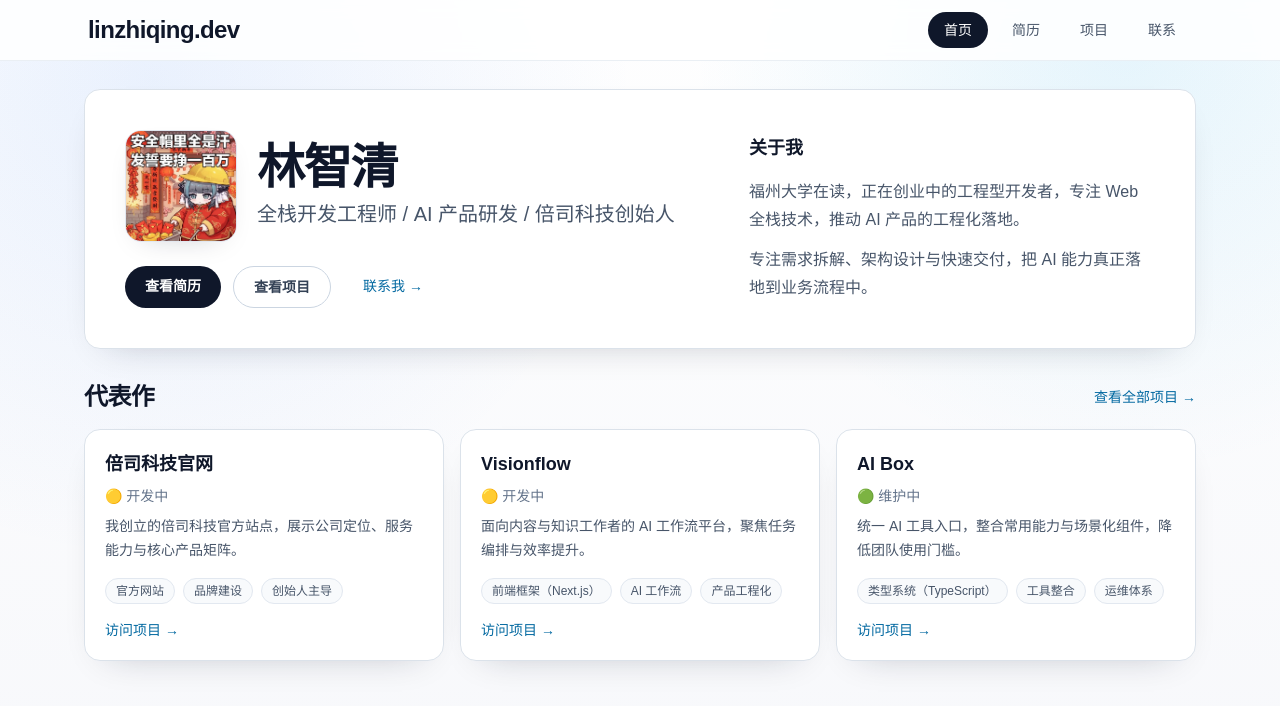
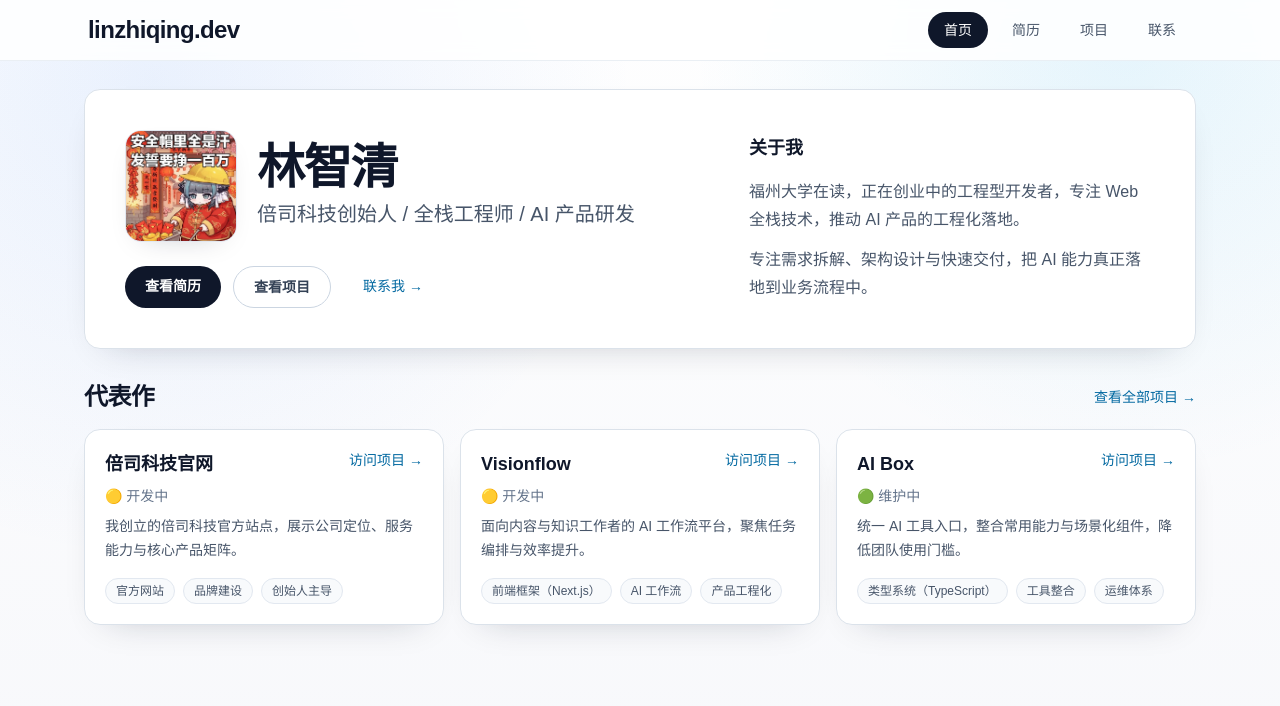
Before and after one commit to xiaolinbenben/linzhiqing.dev, a Next.js app: page / in a window 1280 px wide. Shown: the top 706 px of the page. Built offline with nearby package versions, Linux system fonts and the light colour scheme.

Commit message:
fix: 调整个人简介中的头衔顺序，优化描述的清晰度

```diff
--- a/src/app/page.tsx
+++ b/src/app/page.tsx
@@ -84,7 +84,17 @@ export default function HomePage() {
               style={{ animationDelay: `${index * 80}ms` }}
             >
               <div className="space-y-2">
-                <h3 className="text-lg font-semibold text-slate-900 dark:text-white">{project.title}</h3>
+                <div className="flex items-start justify-between gap-3">
+                  <h3 className="text-lg font-semibold text-slate-900 dark:text-white">{project.title}</h3>
+                  <Link
+                    href={project.url}
+                    target="_blank"
+                    rel="noreferrer"
+                    className="shrink-0 text-sm font-medium text-sky-700 transition hover:text-sky-800 dark:text-sky-300 dark:hover:text-sky-200"
+                  >
+                    访问项目 →
+                  </Link>
+                </div>
                 <p className="text-sm text-slate-500 dark:text-slate-400">{project.status}</p>
                 <p className="text-sm leading-6 text-slate-600 dark:text-slate-300">{project.summary}</p>
               </div>
@@ -98,14 +108,6 @@ export default function HomePage() {
                   </span>
                 ))}
               </div>
-              <Link
-                href={project.url}
-                target="_blank"
-                rel="noreferrer"
-                className="text-sm font-medium text-sky-700 transition hover:text-sky-800 dark:text-sky-300 dark:hover:text-sky-200"
-              >
-                访问项目 →
-              </Link>
             </article>
           ))}
         </div>
--- a/src/data/profile.ts
+++ b/src/data/profile.ts
@@ -195,8 +195,8 @@ export const projectGroups: Record<ProjectCategoryId, ProjectItem[]> = {
 
 export const profile = {
   name: "林智清",
-  headline: "全栈开发工程师 / AI 产品研发 / 倍司科技创始人",
-  headlineOptions: ["全栈开发工程师", "AI 产品研发", "倍司科技创始人"],
+  headline: "倍司科技创始人 / 全栈工程师 / AI 产品研发",
+  headlineOptions: ["倍司科技创始人", "全栈工程师", "AI 产品研发"],
   seoDescription: "林智清的个人官网，聚焦全栈开发、AI 产品研发与创业实践。",
   bio: [
     "福州大学在读，正在创业中的工程型开发者，专注 Web 全栈技术，推动 AI 产品的工程化落地。",
@@ -234,7 +234,7 @@ export const profile = {
     overview: {
       location: "中国 / 可远程",
       years: "TODO: 补充你的工作年限",
-      targetRole: "全栈开发工程师 / AI 产品研发 / 倍司科技创始人",
+      targetRole: "倍司科技创始人 / 全栈工程师 / AI 产品研发",
       summary:
         "TODO: 用 2-3 句话补充你的核心优势，例如行业领域、典型规模、关键结果（如提升效率、增长指标）。"
     },
```
